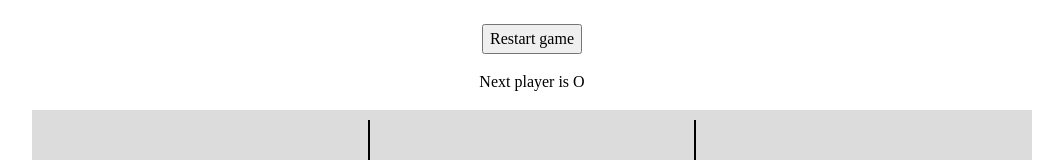
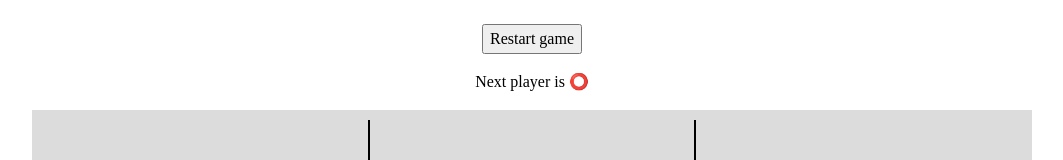
Before and after one commit to jdw1996/ttt, a React (Create React App) app: page / in a window 1280 px wide. Both pictures are taken after a click on the button "Not ultimate". Shown: the top 160 px of the page, without its empty margins (108-1171 px from the left). Built offline with nearby package versions, Linux system fonts and the light colour scheme.

Commit message:
Add some nicer UI elements

```diff
--- a/src/App.tsx
+++ b/src/App.tsx
@@ -73,6 +73,7 @@ function App() {
             setActivePath([]);
             setBoard(generateBlankSquare(depth, isRandom, isTopLevel));
           }}
+          gameWinner={board === Player.X || board === Player.O ? board : null}
           isGameInProgress={board !== null}
           nextPlayer={nextPlayer}
           resetBoard={() => {
--- a/src/Game.tsx
+++ b/src/Game.tsx
@@ -1,5 +1,5 @@
 import React, { useContext, useEffect, useMemo, useState } from 'react';
-import { GameContext, Player, Position, Square, checkIsPrefix, noop } from './constants';
+import { GameContext, Player, Position, Square, checkIsPrefix, getDisplayVersion, noop } from './constants';
 import './Game.css';
 
 type GameProps = {
@@ -43,13 +43,7 @@ function Game({ board, path }: GameProps) {
       } ${isClickable ? 'clickable' : ''} s${path[path.length - 1]} d${path.length} ${isActiveBoard ? 'activeBoard' : ''}`}
       onClick={isClickable ? () => takeTurn(path) : noop}
     >
-      {isMultiSquare
-        ? Array.from({ length: 9 }, (_, i) => positionToSquare(i as Position))
-        : winner === Player.X
-          ? 'X'
-          : winner === Player.O
-            ? 'O'
-            : '.'}
+      {isMultiSquare ? Array.from({ length: 9 }, (_, i) => positionToSquare(i as Position)) : getDisplayVersion(winner)}
     </div>
   );
 }
--- a/src/Menu.tsx
+++ b/src/Menu.tsx
@@ -1,15 +1,19 @@
 import React, { useEffect, useState } from 'react';
 import './Menu.css';
-import { Player } from './constants';
+import { Player, getDisplayVersion } from './constants';
 
 type MenuProps = {
   createNewBoard: (depth: number, isRandom: boolean, isTopLevel: boolean) => void;
+  gameWinner: Player | null;
   isGameInProgress: boolean;
   nextPlayer: Player;
   resetBoard: () => void;
 };
 
-const Menu = ({ createNewBoard, isGameInProgress, nextPlayer, resetBoard }: MenuProps) => (
+const Menu = ({ createNewBoard, gameWinner, isGameInProgress, nextPlayer, resetBoard }: MenuProps) => {
+  console.log(gameWinner);
+
+  return (
     <div className="menu-wrapper">
       {!isGameInProgress && (
         <>
@@ -59,10 +63,12 @@ const Menu = ({ createNewBoard, isGameInProgress, nextPlayer, resetBoard }: Menu
           <button disabled={!isGameInProgress} onClick={resetBoard}>
             Restart game
           </button>
-        <div>Next player is {nextPlayer === Player.X ? 'X' : 'O'}</div>
+          {gameWinner === null && <div>Next player is {getDisplayVersion(nextPlayer)}</div>}
         </>
       )}
+      {gameWinner !== null && <div>The winner is {getDisplayVersion(gameWinner)}!</div>}
     </div>
   );
+};
 
 export default Menu;
--- a/src/constants.ts
+++ b/src/constants.ts
@@ -80,3 +80,5 @@ export const generateBlankSquare = (depth: number, isRandom = false, isTopLevel
 
   return Array.from({ length: 9 }, () => generateBlankSquare(depth - 1, isRandom)) as Square;
 };
+
+export const getDisplayVersion = (player: Player) => (player === Player.X ? '❌' : player === Player.O ? '⭕' : '.');
```
Lines whose indentation alone changed are shown as unchanged.
